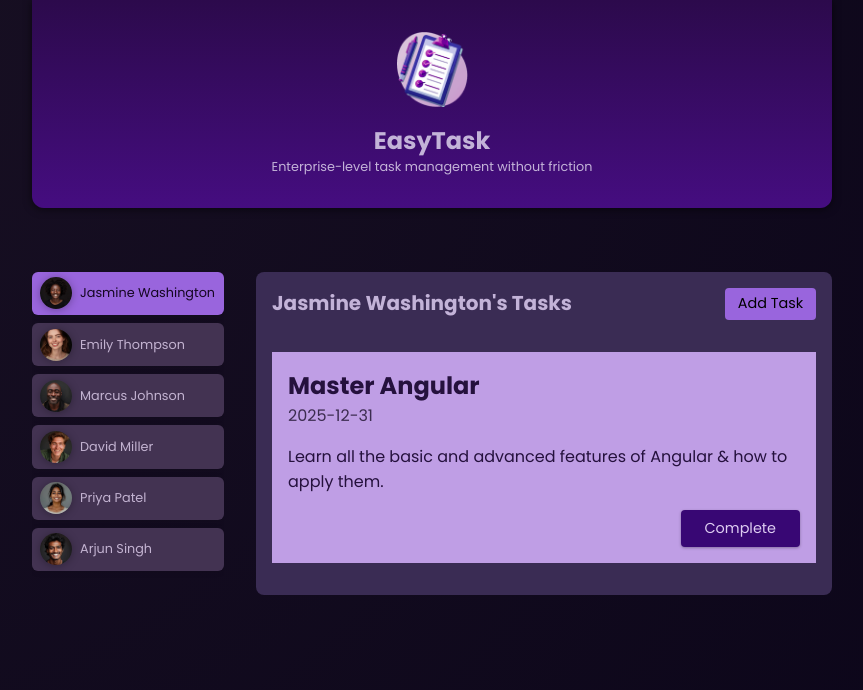
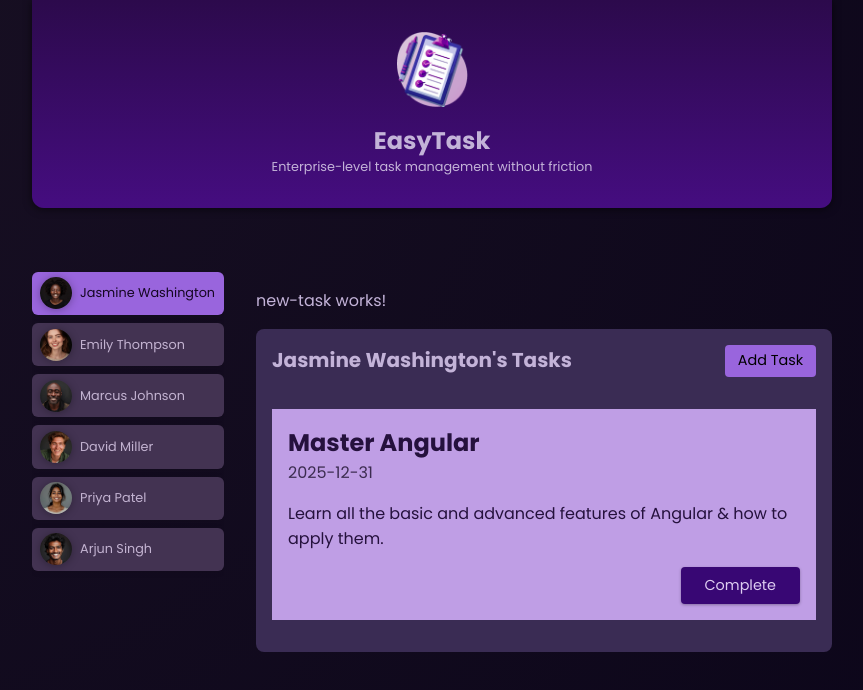
Before and after one commit to nrcoover/Angular_EasyTaskApplication, an Angular app: page / in a window 1280 px wide. Both pictures are taken after a click on the button "Add Task". Shown: the top 690 px of the page, without its empty margins (208-1071 px from the left). Built offline with nearby package versions, Linux system fonts and the light colour scheme.

Commit message:
Conditionally render new task component

```diff
--- /dev/null
+++ b/src/app/tasks/new-task/new-task.component.html
@@ -0,0 +1 @@
+<p>new-task works!</p>
--- a/src/app/tasks/tasks.component.html
+++ b/src/app/tasks/tasks.component.html
@@ -1,8 +1,12 @@
+@if (isAddingTask) {
+  <app-new-task />
+}
+
 <section id="tasks">
   <header>
     <h2>{{ name }}'s Tasks</h2>
     <menu>
-      <button>Add Task</button>
+      <button (click)="onStartAddTask()">Add Task</button>
     </menu>
   </header>
 
--- a/src/app/tasks/tasks.component.ts
+++ b/src/app/tasks/tasks.component.ts
@@ -1,16 +1,19 @@
 import { Component, Input } from '@angular/core';
 import { TaskComponent } from './task/task.component';
+import { NewTaskComponent } from './new-task/new-task.component';
 
 @Component({
   selector: 'app-tasks',
   standalone: true,
   templateUrl: './tasks.component.html',
   styleUrl: './tasks.component.css',
-  imports: [TaskComponent],
+  imports: [TaskComponent, NewTaskComponent],
 })
 export class TasksComponent {
   @Input({ required: true }) userId!: string;
   @Input({ required: true }) name!: string;
+
+  isAddingTask = false;
 
   tasks = [
     {
@@ -45,4 +48,8 @@ export class TasksComponent {
   onCompleteTask(id: string) {
     this.tasks = this.tasks.filter((task) => task.id !== id);
   }
+
+  onStartAddTask() {
+    this.isAddingTask = true;
+  }
 }
```
Also changed, not shown: src/app/tasks/new-task/new-task.component.ts (added, +12 -0 lines), src/app/tasks/new-task/new-task.component.css (added).
